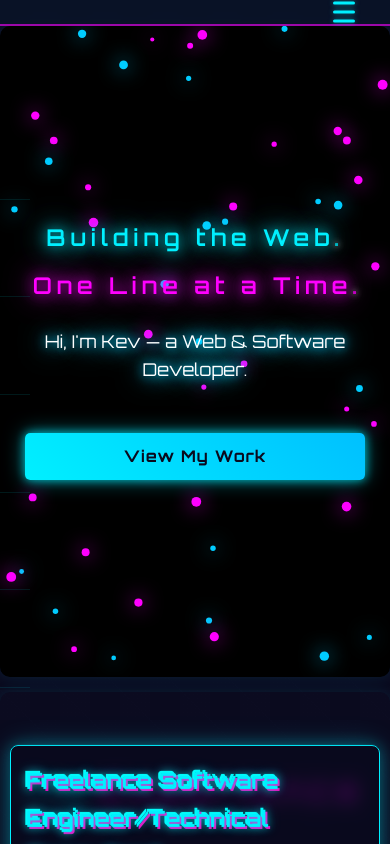
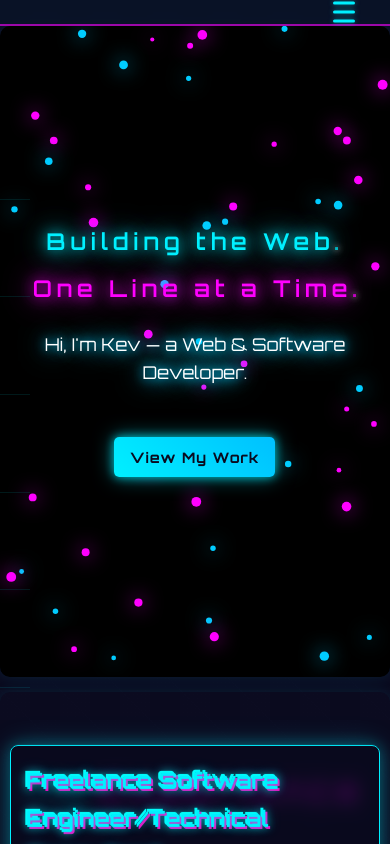
Before and after one commit to KvonR/portfolio-page, a React (Create React App) app: page / in a window 390 px wide. Shown: the top 844 px of the page. Built offline with nearby package versions, Linux system fonts and the light colour scheme.

Commit message:
buttons working colours on mobile click

```diff
--- a/src/pages/Home.css
+++ b/src/pages/Home.css
@@ -165,6 +165,28 @@
   box-shadow: 0 0 15px rgba(255, 0, 255, 0.8),
               0 0 30px rgba(255, 0, 255, 0.6);
   transform: scale(1.05);
+}
+
+/* Active and focus states for touch devices */
+.btn:active,
+.btn:focus {
+  background: linear-gradient(45deg, #ff00ff, #d000ff); /* Gradient hot pink */
+  color: #FFFFFF; /* White text on pink */
+  box-shadow: 0 0 15px rgba(255, 0, 255, 0.8),
+              0 0 30px rgba(255, 0, 255, 0.6);
+  transform: scale(1.05);
+  outline: none; /* Remove default focus outline */
+}
+
+/* Touch device specific styles */
+@media (hover: none) and (pointer: coarse) {
+  .btn:active {
+    background: linear-gradient(45deg, #ff00ff, #d000ff); /* Gradient hot pink */
+    color: #FFFFFF; /* White text on pink */
+    box-shadow: 0 0 15px rgba(255, 0, 255, 0.8),
+                0 0 30px rgba(255, 0, 255, 0.6);
+    transform: scale(1.05);
+  }
 }
 
 /* Ensure the typewriter effect is above the canvas */
@@ -457,11 +479,14 @@
   }
 
   .btn {
-    padding: 12px 25px;
-    font-size: 1.1em;
+    padding: 10px 20px;
+    font-size: 1em;
     margin: 0; /* Remove margin since we're using gap */
     display: inline-block;
     text-align: center;
+    width: auto;
+    max-width: 280px;
+    white-space: nowrap;
   }
 
   /* Disable complex animations on mobile for better performance */
@@ -503,10 +528,11 @@
   }
 
   .btn {
-    padding: 10px 20px;
-    font-size: 1em;
-    width: 90%;
-    max-width: 300px;
+    padding: 8px 16px;
+    font-size: 0.9em;
+    width: auto;
+    max-width: 250px;
+    min-width: 120px;
   }
 }
 
@@ -532,6 +558,15 @@
     box-shadow: 0 0 10px rgba(0, 240, 255, 0.7),
                 0 0 20px rgba(0, 240, 255, 0.5);
     transform: none;
+  }
+
+  /* But allow active state to show purple on touch */
+  .btn:active {
+    background: linear-gradient(45deg, #ff00ff, #d000ff) !important;
+    color: #FFFFFF !important;
+    box-shadow: 0 0 15px rgba(255, 0, 255, 0.8),
+                0 0 30px rgba(255, 0, 255, 0.6) !important;
+    transform: scale(1.02) !important;
   }
 }
 
--- a/src/pages/Projects.css
+++ b/src/pages/Projects.css
@@ -196,9 +196,11 @@
   .btn-view-project,
   .btn-coming-soon {
     padding: 8px 16px;
-    font-size: 0.95em;
-    width: 100%;
+    font-size: 0.9em;
+    width: auto;
+    max-width: 200px;
     text-align: center;
+    display: inline-block;
   }
 }
 
```
